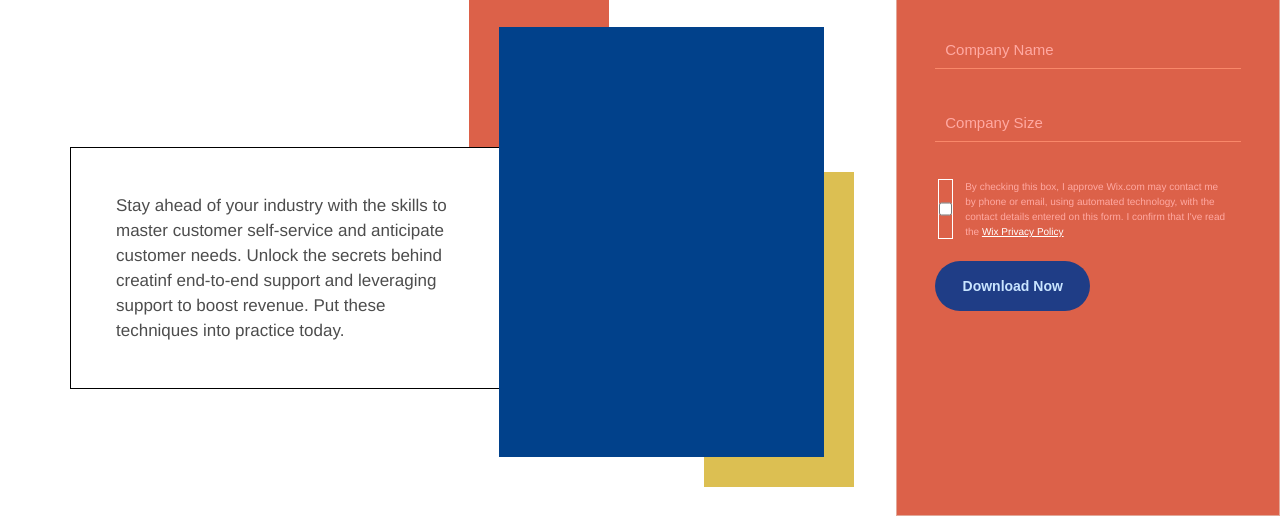
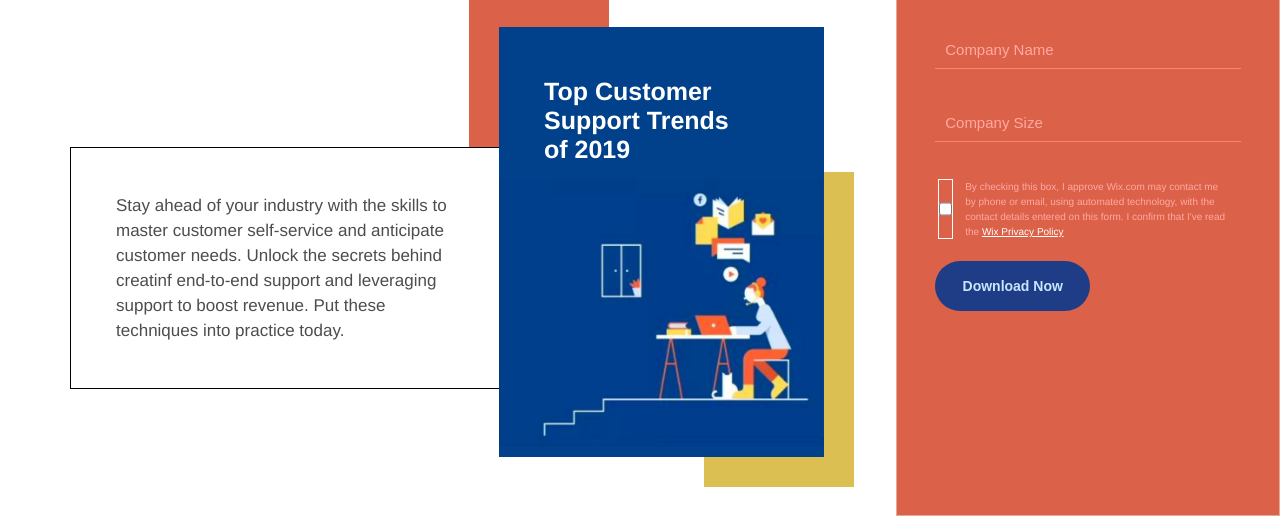
Before and after one commit to sggv950/wix-answers-demo-page, a website: page docs/index.html in a window 1280 px wide. Shown: the part 284-800 px from the top of the page. Drawn offline with Linux system fonts and the light colour scheme; a small style sheet from the web is missing; files whose address does not match are found by name.

Commit message:
commit demo page

```diff
--- a/css/main-area.scss
+++ b/css/main-area.scss
@@ -5,8 +5,6 @@
     width: 100%;
   }
 }
-
-
 
 .logo-top-bar {
   height: 40px;
@@ -32,7 +30,6 @@
     font-size: 40px;
     width: 90%;
     margin: 20px auto;
-
   }
 }
 
@@ -41,7 +38,6 @@
   margin-top: 150px;
   @media (max-width: 550px) {
     margin-top: 50px;
-
   }
 }
 .description-rect {
@@ -62,7 +58,7 @@
     width: 90%;
   }
 }
-  .rectangles{
+.rectangles {
   position: absolute;
   top: -120px;
   left: 499px;
@@ -70,7 +66,7 @@
     position: relative;
     top: 0px;
     left: 0px;
-      margin:65px;
+    margin: 65px;
   }
 }
 .title-rect {
@@ -79,6 +75,27 @@
   height: 430px;
   background-color: rgb(1, 65, 139);
 }
+
+.title-rect-container {
+  display: flex;
+  flex-direction: column;
+}
+
+.title-rect-heading {
+  color: #fff;
+  .title-rect-heading-text {
+    margin: 0;
+    padding: 50px 70px 15px 45px;
+    font-size: 25px;
+  }
+}
+
+.title-rect-img {
+  img {
+    width: 100%;
+  }
+}
+
 .color-rect-1 {
   position: absolute;
   background-color: rgb(220, 97, 73);
--- a/docs/index.html
+++ b/docs/index.html
@@ -11,7 +11,7 @@
     <div class="container">
       <section class="main-area">
         <div class="logo-top-bar">
-          <img class="logo" src="assets/logo.png" alt="logo" />
+          <img class="logo" src="../assets/logo.png" alt="logo" />
         </div>
         <div class="main-headline">
           Get the Free eBook on Leading Support Trends
@@ -27,6 +27,14 @@
           </div>
           <div class="rectangles">
             <div class="title-rect">
+              <div class="title-rect-container">
+                <div class="title-rect-heading">
+                  <h2 class="title-rect-heading-text">Top Customer Support Trends of 2019</h2>
+                </div>
+                <div class="title-rect-img">
+                  <img src="../assets/title-img.png" alt="main-image">
+                </div>
+              </div>
               <div class="color-rect-1"></div>
               <div class="color-rect-2"></div>
             </div>
```
Also changed, not shown: assets/title-img.png (added), docs/style.css, 1 other file. Lines whose indentation alone changed are shown as unchanged.
